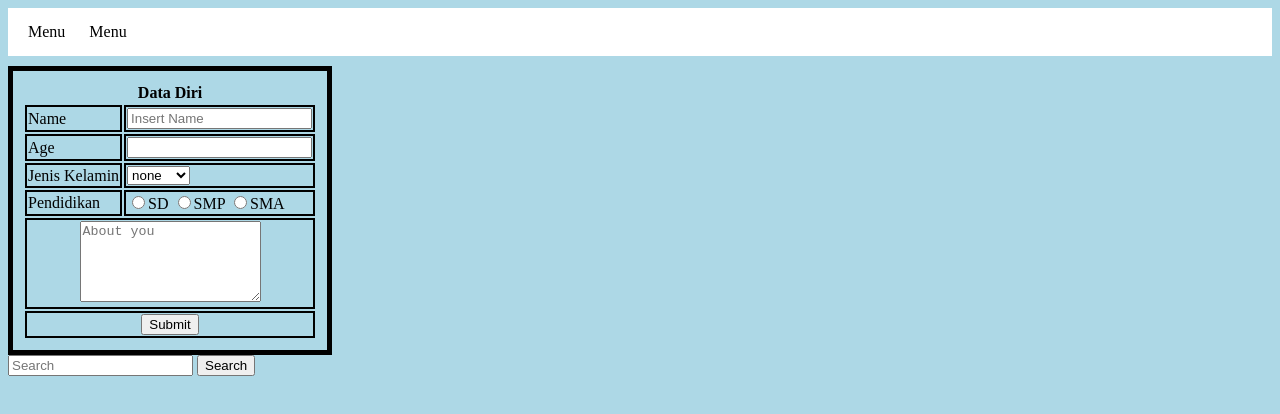
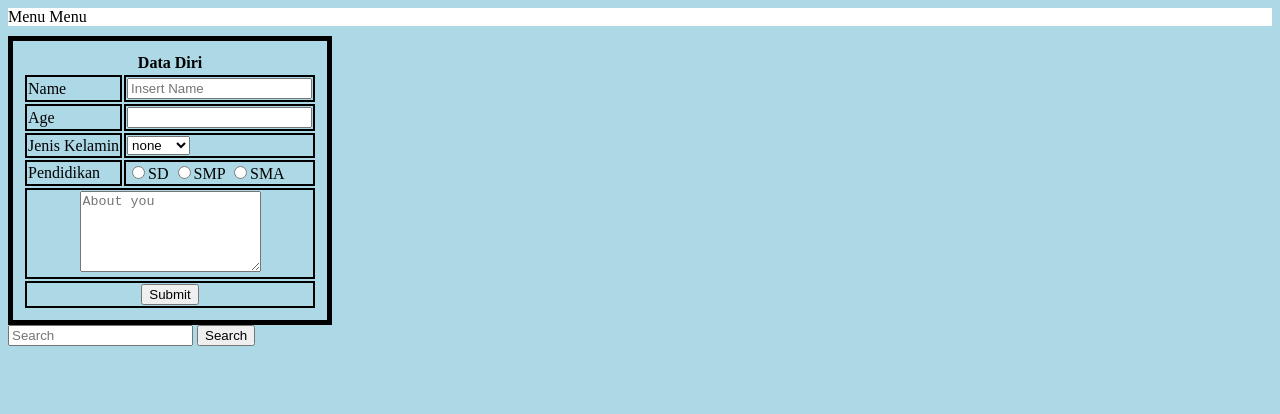
Before and after one commit to iwasnoob-dotcom/iwasnoob-dotcom.github.io, a plain HTML site: page index.html in a window 1280 px wide. Drawn offline with Linux system fonts and the light colour scheme.

```diff
--- a/css/navbar.css
+++ b/css/navbar.css
@@ -11,7 +11,7 @@ nav.nav-bar{
   position: sticky;
   top:0;
   background-color: var(--nav-background-color);
-  padding:10px;
+  /* padding:10px; */
   overflow:hidden;
 }
 
@@ -23,7 +23,7 @@ nav ul{
 }
 
 nav ul li{
-  padding: 5px 10px ;
+  /* padding: 5px 10px ; */
   display:inline-block;
 }
 
```
